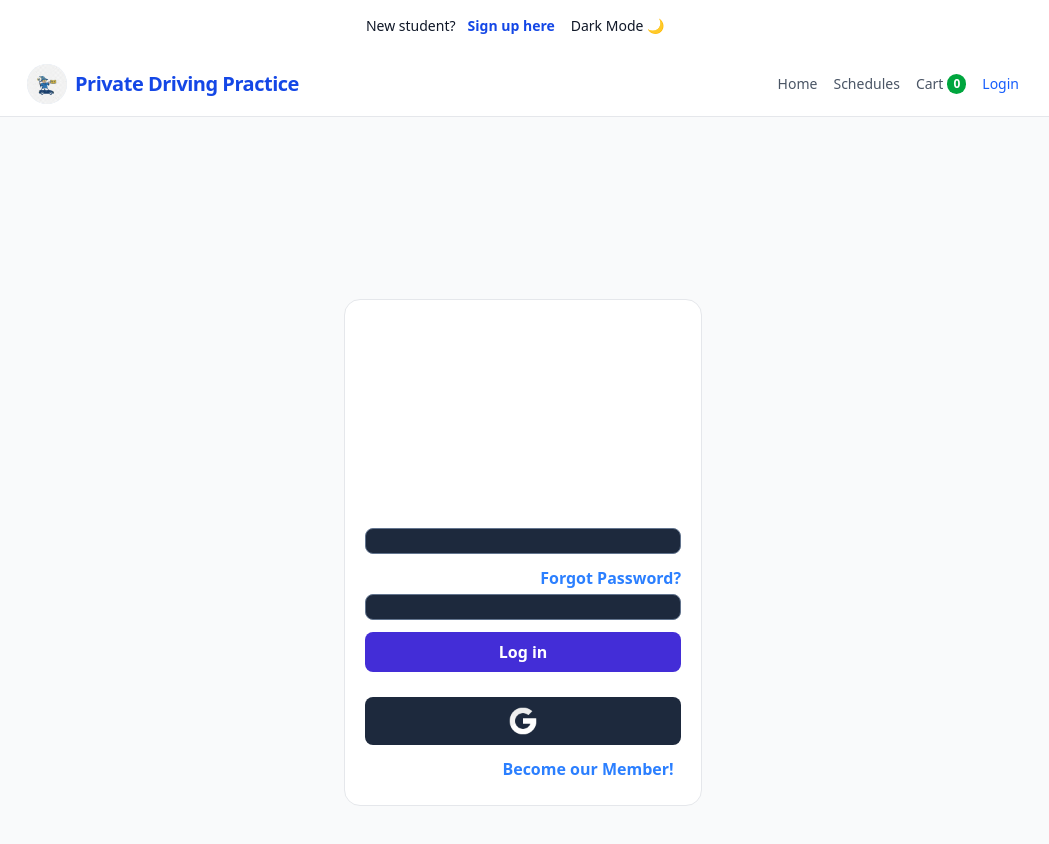
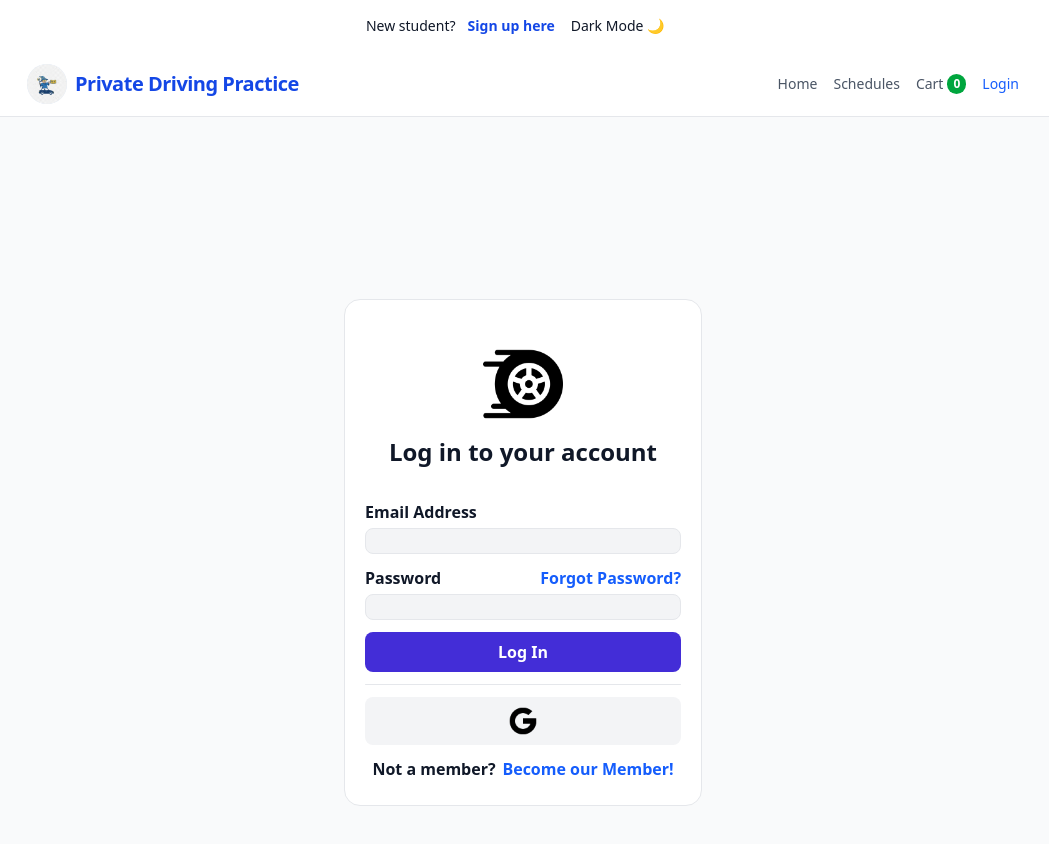
Before and after one commit to IIMaksymilianDymitrII/Driving-School-Examination, a React (Vite) app: page /login in a window 1280 px wide. Shown: the top 844 px of the page, without its empty margins (117-1166 px from the left). Built offline with nearby package versions, Linux system fonts and the light colour scheme.

Commit message:
Fixed merged componets, Now light theme works

```diff
--- a/src/Pages/ForgotPassword.tsx
+++ b/src/Pages/ForgotPassword.tsx
@@ -1,11 +1,9 @@
 import Wheel from "../assets/racing.png";
-import { useNavigate } from "react-router-dom";
 import { useState } from "react";
 import axios from "axios";
 import { useTheme } from "../Context/ThemeContext";
 
 const ForgotPassword = () => {
-  const nav = useNavigate();
   const { themeColors } = useTheme();
 
   const [email, setEmail] = useState(``);
--- a/src/Pages/Login.tsx
+++ b/src/Pages/Login.tsx
@@ -12,7 +12,7 @@ const LogIn = () => {
   const [email, setEmail] = useState(``);
   const [password, setPassword] = useState(``);
   const nav = useNavigate();
-  const {themeColors} = useTheme()
+  const { theme, themeColors } = useTheme();
 
   const login = async () => {
     try {
@@ -30,11 +30,8 @@ const LogIn = () => {
         const res = await axios.get(`https://www.googleapis.com/oauth2/v3/userinfo`, {
           headers: { Authorization: `Bearer ${tokenResponse.access_token}` },
         });
-
         const { email, name } = res.data;
-
         const backendRes = await axios.post(`http://localhost:5000/google-login`, { email, name });
-
         localStorage.setItem(`token`, backendRes.data.token);
         nav(`/dashboard`);
       } catch (err) {
@@ -44,60 +41,59 @@ const LogIn = () => {
     onError: () => console.log(`Login Failed`),
   });
 
+  const logoClass = `size-20 ${theme === 'Dark' ? 'invert' : ''}`;
+  const googleLogoClass = `size-8 ${theme === 'Dark' ? 'brightness-1000 grayscale' : 'brightness-0 '}`;
+
   return (
-    <div className={`flex justify-center items-center w-screen h-[870px] ${themeColors.bg}`}>
-      <div className={`${themeColors.border} border ${themeColors.bgWidget}  rounded-2xl p-3 text-white font-semibold`}>
+    <div className={`flex justify-center items-center w-screen h-[870px] ${themeColors.bg} ${themeColors.text}`}>
+      <div className={`${themeColors.bgWidget} ${themeColors.border} border rounded-2xl p-3 font-semibold`}>
         <div className={`text-center p-8 text-2xl flex flex-col items-center justify-center gap-3`}>
-          <img src={Wheel} alt={`Logo`} className={`size-20 invert`} />
-          <h1>Log in to your account</h1>
+          <img src={Wheel} alt={`Logo`} className={logoClass} />
+          <h1 className={`${themeColors.text}`}>Log in to your account</h1>
         </div>
         <div className={`flex flex-col gap-3 px-2`}>
           <div className={`flex flex-col gap-3`}>
             <div className={`flex flex-col gap-1`}>
-              <h2>Email Address</h2>
+              <h2 className={`${themeColors.text}`}>Email Address</h2>
               <input
                 onChange={(e) => setEmail(e.target.value)}
                 type={`text`}
-                className={`w-full pl-2 bg-slate-800 border border-slate-500 border-solid rounded-lg`}
+                className={`w-full pl-2 ${themeColors.elevated} ${themeColors.border} border rounded-lg ${themeColors.text}`}
               />
             </div>
             <div className={`flex flex-col gap-1`}>
               <div className={`flex justify-between`}>
-                <h2>Password</h2>
-                <p className={`text-blue-500 hover:text-blue-400`}>
+                <h2 className={`${themeColors.text}`}>Password</h2>
+                <p className={`${themeColors.accent} hover:${themeColors.textMuted}`}>
                   <Link to={`/forgotpassword`}>Forgot Password?</Link>
                 </p>
               </div>
               <input
                 onChange={(e) => setPassword(e.target.value)}
                 type={`password`}
-                className={`w-full pl-2 bg-slate-800 border border-slate-500 border-solid rounded-lg`}
+                className={`w-full pl-2 ${themeColors.elevated} ${themeColors.border} border rounded-lg ${themeColors.text}`}
               />
             </div>
           </div>
           <button
             onClick={login}
-            className={`w-full bg-indigo-700 rounded-lg cursor-pointer p-2 hover:bg-indigo-600`}
+            className={`w-full bg-indigo-700 rounded-lg cursor-pointer p-2 hover:bg-indigo-600 text-white`}
           >
-            Log in
+            Log In
           </button>
-          <hr className={`border-white rounded-xl`} />
+          <hr className={`${themeColors.border} rounded-xl`} />
           <div className={`flex justify-center items-center w-full`}>
             <button
               onClick={() => googleAuth()}
-              className={`bg-slate-800 rounded-lg p-2 hover:bg-slate-700 flex justify-center items-center w-full`}
+              className={`${themeColors.elevated} rounded-lg p-2 hover:${themeColors.bgHover} flex justify-center items-center w-full`}
             >
-              <img
-                src={googleLogo}
-                alt={`google-logo`}
-                className={`size-8 brightness-1000 grayscale`}
-              />
+              <img src={googleLogo} alt={`google-logo`} className={googleLogoClass} />
             </button>
           </div>
         </div>
         <div className={`p-3 text-center flex justify-around`}>
-          <p>Not a member?</p>
-          <p className={`text-blue-500 hover:text-blue-400`}>
+          <p className={`${themeColors.text}`}>Not a member?</p>
+          <p className={`${themeColors.accent} hover:${themeColors.textMuted}`}>
             <Link to={`/signin`}>Become our Member!</Link>
           </p>
         </div>
--- a/src/Pages/ResetPassword.tsx
+++ b/src/Pages/ResetPassword.tsx
@@ -5,65 +5,70 @@ import axios from "axios";
 import { useTheme } from "../Context/ThemeContext";
 
 const ResetPassword = () => {
-  const [message, setMessage] = useState(``);
-  const [password, setPassword] = useState(``);
+  const { theme, themeColors } = useTheme();
+
+  const [message, setMessage] = useState<string>("");
+  const [password, setPassword] = useState<string>("");
 
   const nav = useNavigate();
   const [searchParams] = useSearchParams();
-  const token = searchParams.get(`token`);
-  const { themeColors } = useTheme();
+  const token = searchParams.get("token");
 
   const submitNewPassword = async () => {
     if (!password) {
-      setMessage(`Password cannot be empty`);
+      setMessage("Password cannot be empty");
       return;
     }
 
     try {
-      await axios.post(`http://localhost:5000/reset-password`, {
+      await axios.post("http://localhost:5000/reset-password", {
         token,
         newPassword: password,
       });
-      setMessage(`Password updated successfully!`);
-      setTimeout(() => nav(`/`), 2000);
+      setMessage("Password updated successfully!");
+      setTimeout(() => nav("/"), 2000);
     } catch (err: any) {
       console.error(err);
-      setMessage(err?.response?.data?.error || `Something went wrong`);
+      setMessage(err?.response?.data?.error || "Something went wrong");
     }
   };
 
   return (
     <main
-      className={`flex justify-center items-center w-screen min-h-screen ${themeColors.bg} p-4`}
+      className={`flex justify-center items-center w-screen h-[870px] ${themeColors.bg}`}
     >
       <section
-        className={`border rounded-2xl p-6 text-white font-semibold w-full max-w-sm flex flex-col gap-6 ${themeColors.border} ${themeColors.bgWidget} border ${themeColors.border}`}
+        className={`${themeColors.bgWidget} ${themeColors.border} border rounded-2xl p-3 font-semibold ${themeColors.text}`}
       >
-        <div className={`text-center flex flex-col items-center gap-3`}>
-          <img src={Wheel} alt={`Logo`} className={`w-20 invert`} />
-          <h1 className={`text-2xl font-bold`}>Setup New Password</h1>
+        <div className="text-center p-8 text-2xl flex flex-col items-center justify-center gap-3">
+          <img
+            src={Wheel}
+            alt="Logo"
+            className={`size-20 ${theme === "Dark" ? "invert" : ""}`}
+          />
+          <h1>Setup New Password</h1>
         </div>
 
-        <div className={`flex flex-col gap-4`}>
-          <label className={`font-semibold`}>New Password</label>
-          <input
-            type={`password`}
-            value={password}
-            onChange={(e) => setPassword(e.target.value)}
-            className={`w-full px-3 py-2 rounded-lg border focus:outline-none focus:ring-2 focus:ring-indigo-500 ${themeColors.elevated} ${themeColors.border}`}
-            placeholder={`Enter your new password`}
-          />
+        <div className="flex flex-col gap-3 px-2">
+          <div className="flex flex-col gap-1">
+            <h2>New Password</h2>
+            <input
+              value={password}
+              type="password"
+              onChange={(e) => setPassword(e.target.value)}
+              className={`w-full pl-2 ${themeColors.elevated} ${themeColors.border} border rounded-lg ${themeColors.text}`}
+            />
+          </div>
+
           <button
             onClick={submitNewPassword}
-            className={`w-full bg-indigo-700 hover:bg-indigo-600 text-white rounded-lg py-2 font-semibold transition-colors`}
+            className="w-full my-2 bg-indigo-700 rounded-lg cursor-pointer p-2 hover:bg-indigo-600 text-white"
           >
             Create New Password
           </button>
 
           {message && (
-            <p className={`text-center mt-2 text-red-500 font-medium`}>
-              {message}
-            </p>
+            <p className="text-center text-red-500">{message}</p>
           )}
         </div>
       </section>
--- a/src/Pages/Signin.tsx
+++ b/src/Pages/Signin.tsx
@@ -4,39 +4,35 @@ import axios from "axios";
 import { useNavigate } from "react-router-dom";
 import { useTheme } from "../Context/ThemeContext";
 
-const signinLink: string = `http://localhost:5000/signin`;
+const signinLink: string = "http://localhost:5000/signin";
 
 const SignIn = () => {
-  const { themeColors } = useTheme();
+  const { themeColors, theme } = useTheme();
+
   const [err, setErr] = useState(false);
   const [emailErr, setEmailErr] = useState(false);
 
   const [formData, setFormData] = useState({
-    name: ``,
-    lastname: ``,
-    email: ``,
-    password: ``,
+    name: "",
+    lastname: "",
+    email: "",
+    password: "",
   });
 
   const collectInfo = [
-    { name: `name`, label: `Name`, type: `text` },
-    { name: `lastname`, label: `Last Name`, type: `text` },
-    { name: `email`, label: `Email Address`, type: `text` },
-    { name: `password`, label: `Password`, type: `password` },
+    { name: "name", label: "Name", type: "text" },
+    { name: "lastname", label: "Last Name", type: "text" },
+    { name: "email", label: "Email Address", type: "text" },
+    { name: "password", label: "Password", type: "text" },
   ];
 
   const nav = useNavigate();
 
   const SignInProtocol = async () => {
     try {
-      const res = await axios.post(signinLink, {
-        name: formData.name,
-        lastname: formData.lastname,
-        email: formData.email,
-        password: formData.password,
-      });
-      localStorage.setItem(`token`, res.data.token);
-      nav(`/dashboard`);
+      const res = await axios.post(signinLink, formData);
+      localStorage.setItem("token", res.data.token);
+      nav("/dashboard");
     } catch (error) {
       console.error(error);
     }
@@ -44,88 +40,63 @@ const SignIn = () => {
 
   const handleChange = (e: React.ChangeEvent<HTMLInputElement>) => {
     const { name, value } = e.target;
-    setFormData((prev) => ({ ...prev, [name]: value }));
-  };
-
-  const handleSubmit = () => {
-    if (
-      !formData.name.trim() ||
-      !formData.lastname.trim() ||
-      !formData.email.trim() ||
-      !formData.password.trim()
-    ) {
-      setErr(true);
-      setEmailErr(false);
-      return;
-    }
-    if (!formData.email.includes(`@`) || !formData.email.includes(`.`)) {
-      setErr(false);
-      setEmailErr(true);
-      return;
-    }
-    setErr(false);
-    setEmailErr(false);
-    SignInProtocol();
+    setFormData((prev) => ({
+      ...prev,
+      [name]: value,
+    }));
   };
 
   return (
-    <div
-      className={`flex justify-center items-center w-screen min-h-screen ${themeColors.bg} p-4`}
-    >
-      <div
-        className={`bg-slate-900 rounded-2xl p-6 text-white font-semibold w-full max-w-md flex flex-col gap-6 ${themeColors.bgWidget} border ${themeColors.border}`}
-      >
-        <div className={`text-center flex flex-col items-center gap-3`}>
-          <img src={Wheel} alt={`Logo`} className={`h-20 w-20 invert`} />
-          <h1 className={`text-2xl font-bold`}>Create Account</h1>
+    <div className={`flex justify-center items-center w-screen h-[870px] ${themeColors.bg}`}>
+      <div className={`rounded-2xl p-3 font-semibold w-[360px] ${themeColors.bgWidget} border ${themeColors.border}`}>
+        <div className="text-center p-8 text-2xl flex flex-col items-center justify-center gap-3">
+          <img src={Wheel} alt="Logo" className={`${theme === "Dark" ? "invert" : ""} h-20 w-20`} />
+          <h1 className={themeColors.text}>Create Account</h1>
         </div>
-
-        <div className={`flex flex-col gap-4`}>
+        <div className="flex flex-col gap-3 px-2">
           {collectInfo.map((info) => (
-            <div key={info.name} className={`flex flex-col gap-1`}>
-              <label className={`font-semibold`}>{info.label}</label>
+            <div key={info.name} className="flex flex-col gap-1">
+              <h2 className={themeColors.text}>{info.label}</h2>
               <input
                 name={info.name}
                 type={info.type}
+                onChange={handleChange}
                 value={formData[info.name as keyof typeof formData]}
-                onChange={handleChange}
-                className={`w-full px-3 py-2 rounded-lg border focus:outline-none focus:ring-2 focus:ring-indigo-500 ${themeColors.elevated} ${themeColors.border}`}
-                placeholder={`Enter your ${info.label.toLowerCase()}`}
+                className={`w-full pl-2 rounded-lg border ${themeColors.elevated} ${themeColors.border} ${themeColors.text}`}
               />
             </div>
           ))}
 
-          {err && (
-            <p
-              className={`text-center bg-red-600 rounded px-2 py-1 font-medium`}
-            >
-              Please fill in all required fields
-            </p>
-          )}
-          {emailErr && (
-            <p
-              className={`text-center bg-red-600 rounded px-2 py-1 font-medium`}
-            >
-              Please enter a valid email
-            </p>
-          )}
+          {err && <p className="text-center bg-red-600 rounded"> Please Fill in all Required Fields</p>}
+          {emailErr && <p className="text-center bg-red-600 rounded"> Please Give a Valid Email</p>}
 
-          <button
-            onClick={handleSubmit}
-            className={`w-full bg-indigo-700 hover:bg-indigo-600 text-white rounded-lg py-2 font-semibold mt-2 transition-colors`}
-          >
-            Create Account
-          </button>
-
-          <div className={`flex justify-around py-2`}>
-            <p>Already a Member?</p>
             <button
-              onClick={() => nav(`/login`)}
-              className={`px-3 text-blue-500 hover:text-blue-400 font-semibold`}
-            >
-              Login Now
+              onClick={() => {
+                if (
+                  !formData.name.trim() ||
+                  !formData.lastname.trim() ||
+                  !formData.email.trim() ||
+                  !formData.password.trim()
+                ) {
+                  setErr(true)
+                  return;
+                } if (!formData.email.includes("@") || !formData.email.includes("."))
+                {
+                  setErr(false)
+                  setEmailErr(true)
+                  return
+                }
+                 else {
+                  setErr(false)
+                  setEmailErr(false)
+                  nav("/")
+                  SignInProtocol();
+                }
+              }}
+              className="w-full text-white bg-indigo-700 rounded-lg cursor-pointer p-2 hover:bg-indigo-600 mt-2"
+              >
+              Create Account
             </button>
-          </div>
         </div>
       </div>
     </div>
--- a/src/index.css
+++ b/src/index.css
@@ -1,4 +1,5 @@
 @import "tailwindcss";
+
 @tailwind base;
 @tailwind components;
 @tailwind utilities;
--- a/src/pages/CartPage.tsx
+++ b/src/pages/CartPage.tsx
@@ -1,5 +1,5 @@
-import { useTheme } from "../context/ThemeContext";
-import { useBooking } from "../context/BookingContext";
+import { useTheme } from "../Context/ThemeContext";
+import { useBooking } from "../Context/BookingContext";
 import ShoppingCart from "../components/Cart/ShoppingCart";
 
 const CartPage = () => {
```
